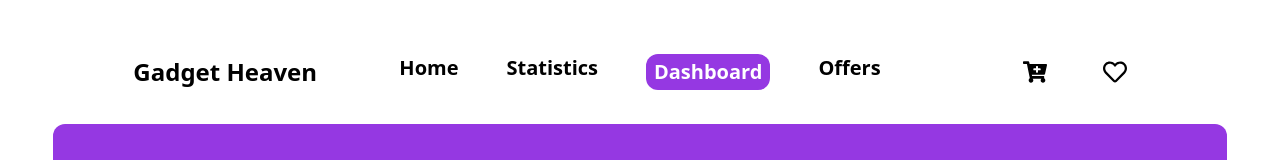
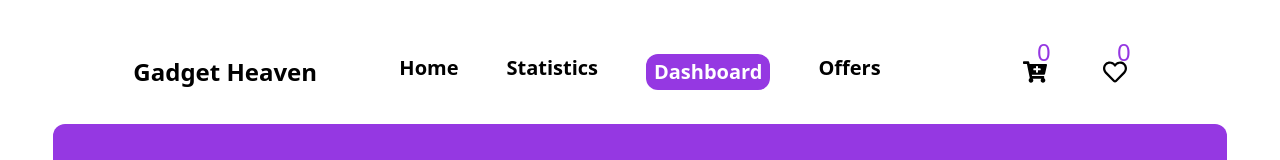
Before and after one commit to programming-hero-web-course-4/b10a8-gadget-heaven-munna516, a React (Vite) app: page /dashboard in a window 1280 px wide. Shown: the top 160 px of the page. Built offline with nearby package versions, Linux system fonts and the light colour scheme.

Commit message:
cart and wishlist icon functonality done

```diff
--- a/src/Components/CartAndWishlist.jsx
+++ b/src/Components/CartAndWishlist.jsx
@@ -5,7 +5,7 @@ const CartAndWishlist = ({ product, handleDelete }) => {
     const { product_image, product_title, description, price, product_id } = product
 
     const deleteAlert = () => toast.error('Item removed', {
-        position: "top-right",
+        position: "top-center",
         autoClose: 5000,
         hideProgressBar: false,
         closeOnClick: true,
--- a/src/Components/CartList.jsx
+++ b/src/Components/CartList.jsx
@@ -4,8 +4,10 @@ import { getStoreCartList } from '../Utilities/AddToDb';
 import { json, useLoaderData, useNavigate } from 'react-router-dom';
 import CartAndWishlist from '../Components/CartAndWishlist';
 import { MdVerified } from "react-icons/md";
+import { useCart } from '../Utilities/CartContext';
 
 const CartList = () => {
+    const { addToCart} = useCart();
     const navigate = useNavigate()
     const [isDisable, setDisable] = useState(true)
     const [newPrice, setNewPrice] = useState(0)
@@ -24,7 +26,7 @@ const CartList = () => {
         const storedCartId = getStoreCartList()
         const storedInCart = data.filter((items) => storedCartId.includes(items.product_id))
         setStore(storedInCart)
-
+        addToCart('deleteOne')
     }
 
     const handleSortByPrice = () => {
@@ -40,14 +42,14 @@ const CartList = () => {
         const storedInCart = storedCartId.filter(item => item !== id);
         localStorage.setItem('cart-list', JSON.stringify(storedInCart))
         handleCart()
-
     }
     const deleteCart = () => {
         localStorage.setItem('cart-list', JSON.stringify([]))
         setNewPrice(totalPrice)
         setStore([])
+        addToCart('zero')
     }
-    const navigateHome= ()=>{
+    const navigateHome = () => {
         navigate('/')
     }
     return (
@@ -61,7 +63,7 @@ const CartList = () => {
                     <p className='text-xl text-gray-400'>Total : ${newPrice}</p>
                     <div className="modal-action text-center">
                         <form method="dialog">
-                            <button className="btn border-[#9538E2] hover:bg-[#9538E2] hover:text-white" onClick={()=>navigateHome()}>Close</button>
+                            <button className="btn border-[#9538E2] hover:bg-[#9538E2] hover:text-white" onClick={() => navigateHome()}>Close</button>
                         </form>
                     </div>
                 </div>
--- a/src/Components/Details.jsx
+++ b/src/Components/Details.jsx
@@ -6,16 +6,20 @@ import { addToStoreCartList, addToStoreWishList } from '../Utilities/AddToDb';
 import { Bounce, toast } from 'react-toastify';
 import 'react-toastify/dist/ReactToastify.css';
 import { Helmet } from 'react-helmet';
+import { useCart } from '../Utilities/CartContext';
+import { useWish } from '../Utilities/WishContext';
 
 const Details = () => {
+    const { addToCart } = useCart();
+    const { addToWish } = useWish()
     const [isDisabled, setIsDisabled] = useState(false);
     const { title } = useParams()
     const data = useLoaderData()
     const detailsProduct = data.find(product => product?.product_title == title)
     const { product_id, product_image, product_title, price, rating, specification, description } = detailsProduct
 
-    const notify1 = () => toast.success('Item added in cartlist', {
-        position: "top-right",
+    const notify1 = () => toast.success('Item added in Cart List', {
+        position: "top-center",
         autoClose: 5000,
         hideProgressBar: false,
         closeOnClick: true,
@@ -25,8 +29,8 @@ const Details = () => {
         theme: "light",
         transition: Bounce,
     });
-    const notify3 = () => toast.success('Item added in Wishlist', {
-        position: "top-right",
+    const notify3 = () => toast.success('Item added in Wish List', {
+        position: "top-center",
         autoClose: 5000,
         hideProgressBar: false,
         closeOnClick: true,
@@ -38,7 +42,7 @@ const Details = () => {
     });
 
     const notify2 = () => toast.warn('Already added', {
-        position: "top-right",
+        position: "top-center",
         autoClose: 5000,
         hideProgressBar: false,
         closeOnClick: true,
@@ -55,7 +59,7 @@ const Details = () => {
         }
         else {
             notify1()
-
+            addToCart(id)
         }
     }
     const handleWish = (id) => {
@@ -65,6 +69,7 @@ const Details = () => {
         }
         else {
             notify3()
+            addToWish(id)
             setIsDisabled(true);
         }
 
--- a/src/Components/Navbar.jsx
+++ b/src/Components/Navbar.jsx
@@ -2,17 +2,14 @@ import { json, NavLink, useLocation } from "react-router-dom";
 import { FaCartPlus, FaRegHeart } from "react-icons/fa";
 import { useEffect, useState } from "react";
 import { getStoreCartList } from "../Utilities/AddToDb";
+import { useCart } from "../Utilities/CartContext";
+import { useWish } from "../Utilities/WishContext";
 
 
 const Navbar = () => {
-
+    const { cartItems } = useCart();
+    const { wishItems } = useWish()
     const location = useLocation()
-    // const cartStr = getStoreCartList('cart-list')
-    // const [cartCount, setCartCount] = useState(cartStr.length)
-    // useEffect(() => {
-    //     const cartStr = getStoreCartList('cart-list')
-    //     setCartCount(cartStr.length)
-    // }, [cartCount])
 
     return (
         <div className="w-11/12 mx-auto mt-5">
@@ -53,8 +50,14 @@ const Navbar = () => {
                     </ul>
                 </div>
                 <div className="navbar-end gap-4 text-2xl text-black">
-                    <span className="bg-white p-5 rounded-full">< FaCartPlus /> <span className="absolute top-9 right-60 text-red-600 "></span></span>
-                    <span className="bg-white p-5 rounded-full"><FaRegHeart /></span>
+
+                    <span className="relative bg-white p-5 rounded-full">< FaCartPlus />
+                        <span className="absolute -top-1 right-4 text-[#9538E2]">{cartItems.length}</span>
+                    </span>
+
+                    <span className="relative bg-white p-5 rounded-full"><FaRegHeart />
+                        <span className="absolute -top-1 right-4 text-[#9538E2]">{wishItems.length}</span>
+                    </span>
                 </div>
             </div>
         </div >
--- a/src/Components/Wishlist.jsx
+++ b/src/Components/Wishlist.jsx
@@ -2,8 +2,10 @@ import React, { useState } from 'react';
 import { getStoreWishList } from '../Utilities/AddToDb';
 import { useLoaderData } from 'react-router-dom';
 import CartAndWishlist from './CartAndWishlist';
+import { useWish } from '../Utilities/WishContext';
 
 const Wishlist = () => {
+    const {addToWish} = useWish()
     const data = useLoaderData()
     const storedWishId = getStoreWishList()
     const storedInWish = data.filter(items => storedWishId.includes(items.product_id))
@@ -15,6 +17,7 @@ const Wishlist = () => {
         const storedInWish = data.filter((items) => storedWishId.includes(items.product_id))
         console.log(storedInWish);
         setStore(storedInWish)
+        addToWish('deleteOne')
     }
     const handleDelete = (id) => {
         const storedWishId = getStoreWishList()
--- a/src/Layout/MainLayout.jsx
+++ b/src/Layout/MainLayout.jsx
@@ -2,17 +2,25 @@ import { Outlet } from "react-router-dom";
 import Navbar from "../Components/Navbar";
 import Footer from "../Components/Footer";
 import { ToastContainer } from 'react-toastify';
+import { CartProvider } from "../Utilities/CartContext";
+import { WishProvider } from "../Utilities/WishContext";
 
 const MainLayout = () => {
     return (
-        <div>
+        <>
+            <CartProvider>
+                <WishProvider>
                     <Navbar></Navbar>
                     <div className="min-h-[calc(100vh-392px)] w-11/12 mx-auto">
                         <Outlet></Outlet>
                     </div>
                     <Footer></Footer>
                     <ToastContainer />
-        </div>
+                </WishProvider>
+            </CartProvider>
+
+
+        </>
     );
 };
 
--- /dev/null
+++ b/src/Utilities/CartContext.jsx
@@ -0,0 +1,27 @@
+import { useContext, createContext, useState } from "react";
+
+const CartContext = createContext();
+
+export const CartProvider = ({ children }) => {
+    const [cartItems, setCartItems] = useState([]);
+
+    const addToCart = (item) => {
+        if (item == 'zero')
+            setCartItems([])
+        else if (item == 'deleteOne') {
+            const deleteOne = [...cartItems]
+            deleteOne.pop()
+            setCartItems(deleteOne)
+        }
+        else
+            setCartItems((prevItems) => [...prevItems, item]);
+    };
+
+    return (
+        <CartContext.Provider value={{ cartItems, addToCart }}>
+            {children}
+        </CartContext.Provider>
+    );
+};
+
+export const useCart = () => useContext(CartContext);
--- /dev/null
+++ b/src/Utilities/WishContext.jsx
@@ -0,0 +1,26 @@
+import { useContext, createContext, useState } from "react";
+const WishContext = createContext()
+
+export const WishProvider = ({ children }) => {
+    const [wishItems, setWishItems] = useState([]);
+
+    const addToWish = (item) => {
+        if (item == 'zero')
+            setWishItems([])
+        else if (item == 'deleteOne') {
+            const deleteOne = [...wishItems]
+            deleteOne.pop()
+            setWishItems(deleteOne)
+        }
+        else
+            setWishItems((prevItems) => [...prevItems, item]);
+    };
+
+    return (
+        <WishContext.Provider value={{ wishItems, addToWish }}>
+            {children}
+        </WishContext.Provider>
+    );
+};
+
+export const useWish = () => useContext(WishContext);
```
Lines whose indentation alone changed are shown as unchanged.
